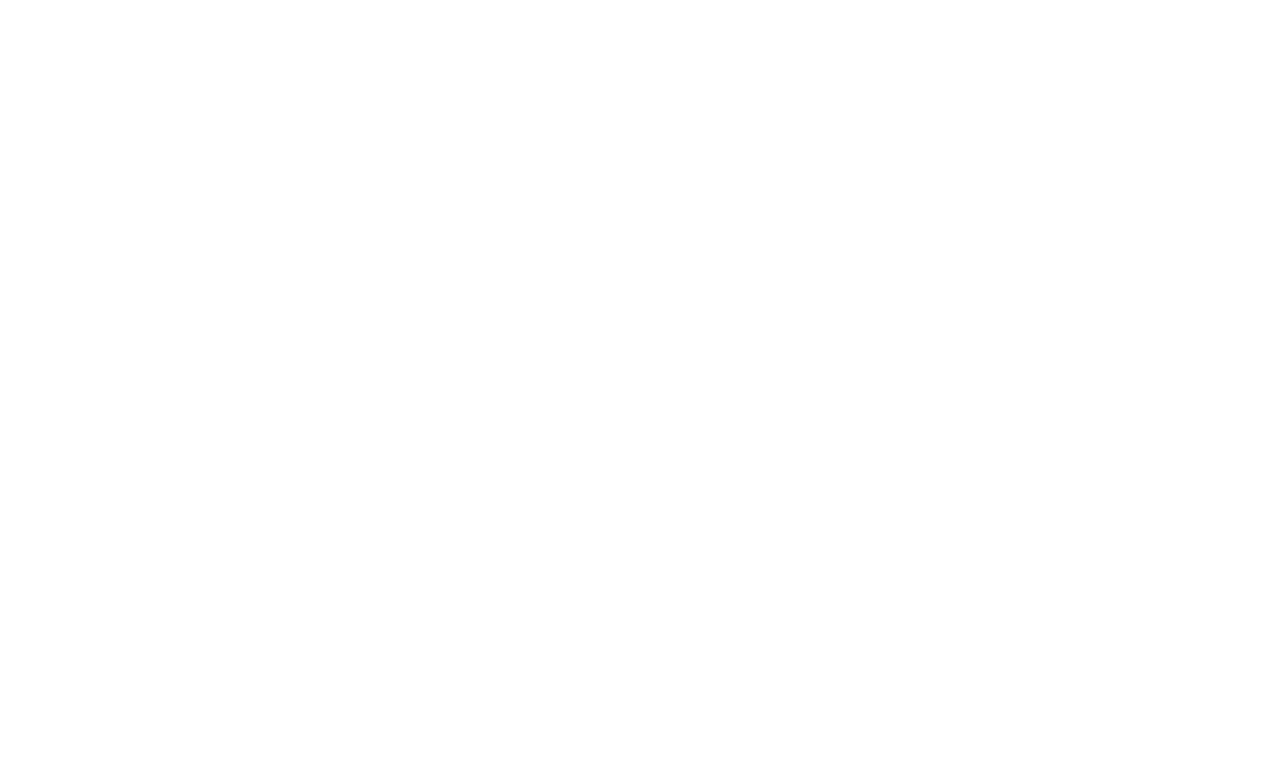
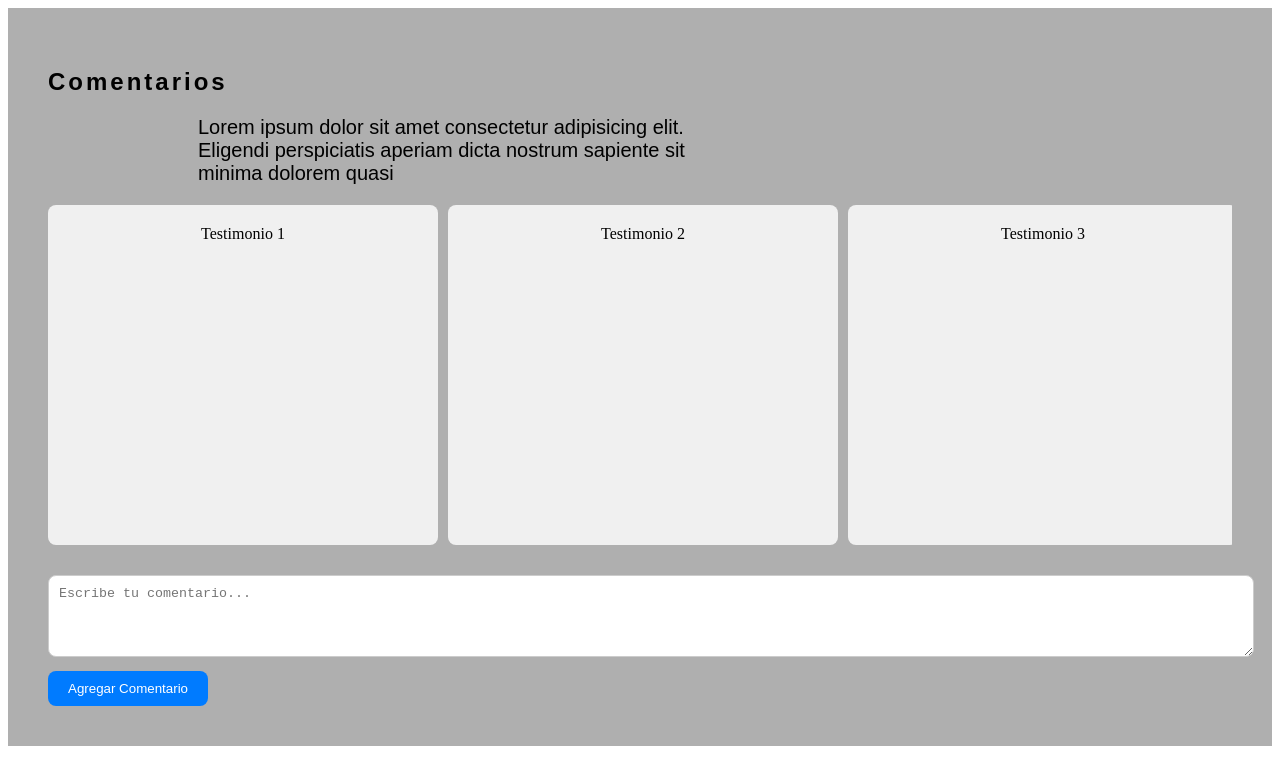
Before and after one commit to 9dante5/LibreriaCervantes, a plain HTML site: page comentarios.html in a window 1280 px wide. Drawn offline with Linux system fonts and the light colour scheme.

Commit message:
🎉 init:

```diff
--- /dev/null
+++ b/comentario.css
@@ -0,0 +1,77 @@
+/* Estilos básicos del contenedor de comentarios */
+
+
+
+.comentarios--section {
+  padding: 40px;
+  background: rgb(175, 175, 175);
+}
+.comentarios--contenedor {
+  max-width: 1200px;
+  margin: 0 auto;
+
+  p {
+    font-family: Arial, Helvetica, sans-serif;
+    font-size: 20px;
+    width: 500px;
+    padding-left: 150px;
+  }
+
+  h2 {
+    font-family: Arial, Helvetica, sans-serif;
+    letter-spacing: 3px;
+  }
+}
+.comentarios--title {
+  font-size: 24px;
+  margin-bottom: 10px;
+}
+.scroll-container {
+  display: flex;
+  overflow-x: auto; /* Habilita el desplazamiento horizontal */
+  scroll-snap-type: x mandatory; /* Habilita el ajuste de desplazamiento */
+  gap: 10px; /* Espacio entre las tarjetas */
+  padding: 10px 0;
+}
+.scroll-container::-webkit-scrollbar {
+  height: 8px;
+}
+.scroll-container::-webkit-scrollbar-thumb {
+  background: #888;
+  border-radius: 4px;
+}
+.scroll-container::-webkit-scrollbar-thumb:hover {
+  background: #555;
+}
+.card {
+  flex: 0 0 auto;
+  width: 350px;
+  height: 300px;
+  background: #f0f0f0;
+  padding: 20px;
+  border-radius: 8px;
+  text-align: center;
+  scroll-snap-align: start;
+}
+.comentarios--form {
+  margin-top: 20px;
+}
+.comentarios--form textarea {
+  width: 100%;
+  height: 60px;
+  margin-bottom: 10px;
+  padding: 10px;
+  border-radius: 8px;
+  border: 1px solid #ccc;
+}
+.comentarios--form button {
+  padding: 10px 20px;
+  border: none;
+  border-radius: 8px;
+  background-color: #007bff;
+  color: white;
+  cursor: pointer;
+}
+.comentarios--form button:hover {
+  background-color: #0056b3;
+}
--- a/comentarios.html
+++ b/comentarios.html
@@ -1,7 +1,40 @@
-<!-- Section comentarios -->
+<!DOCTYPE html>
+<html lang="es">
+<head>
+  <meta charset="UTF-8">
+  <meta name="viewport" content="width=device-width, initial-scale=1.0">
+  <title>Comentarios</title>
+  <link rel="stylesheet" href="/comentario.css" />
+  <style>
 
-<section>
+  </style>
+</head>
+<body>
 
+  <!-- Sección de comentarios -->
 
+  <section class="comentarios--section">
+    <div class="comentarios--contenedor">
+      <h2 class="comentarios--title">Comentarios</h2>
 
-</section>
+      <p class="comentarios--title">
+        Lorem ipsum dolor sit amet consectetur adipisicing elit. Eligendi
+        perspiciatis aperiam dicta nostrum sapiente sit minima dolorem quasi
+      </p>
+
+      <div class="scroll-container" id="scroll-container">
+        <div class="card">Testimonio 1</div>
+        <div class="card">Testimonio 2</div>
+        <div class="card">Testimonio 3</div>
+      </div>
+
+      <div class="comentarios--form">
+        <textarea id="comment-input" placeholder="Escribe tu comentario..."></textarea>
+        <button id="add-comment-btn">Agregar Comentario</button>
+      </div>
+    </div>
+  </section>
+
+  <script src="comentarios.js"></script>
+</body>
+</html>
--- /dev/null
+++ b/comentarios.js
@@ -0,0 +1,23 @@
+document.addEventListener('DOMContentLoaded', () => {
+    const scrollContainer = document.getElementById('scroll-container');
+    const commentInput = document.getElementById('comment-input');
+    const addCommentBtn = document.getElementById('add-comment-btn');
+
+    addCommentBtn.addEventListener('click', () => {
+      const commentText = commentInput.value.trim();
+      if (commentText) {
+        // Crear un nuevo div para la tarjeta de comentario
+        const newCard = document.createElement('div');
+        newCard.classList.add('card');
+        newCard.textContent = commentText;
+
+        // Añadir la nueva tarjeta al contenedor de desplazamiento
+        scrollContainer.appendChild(newCard);
+
+        // Limpiar el campo de texto después de añadir el comentario
+        commentInput.value = '';
+      } else {
+        alert('Por favor, escribe un comentario antes de agregar.');
+      }
+    });
+  });
```
